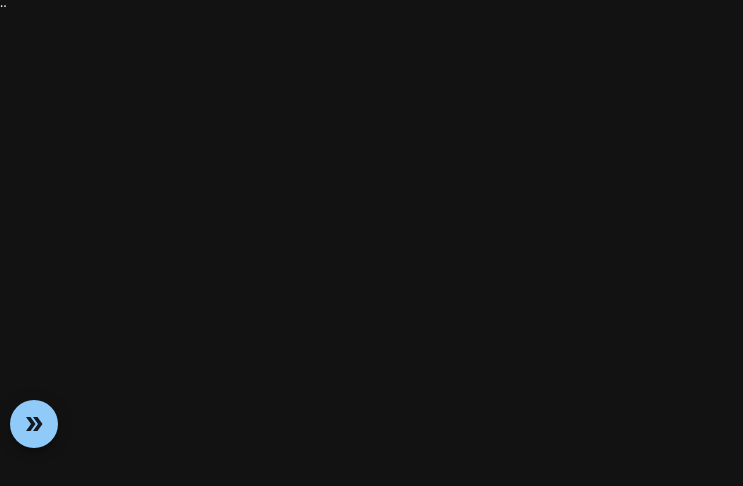
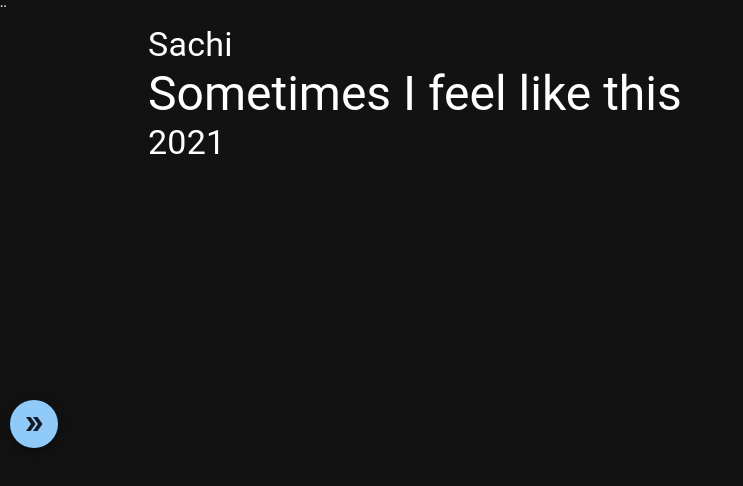
Before and after one commit to DavidKrtolica/art_repo, a React (Create React App) app: page /artwork in a window 1280 px wide. Before the commit this address had no page. Shown: the top 486 px of the page, without its empty margins (0-743 px from the left). Built offline with nearby package versions, Linux system fonts and the light colour scheme.

Commit message:
WIP artwork page

```diff
--- a/src/App.tsx
+++ b/src/App.tsx
@@ -7,6 +7,7 @@ import Homepage from './components/Homepage'
 import ArtworkGallery from './components/ArtworkGallery/ArtworkGallery'
 import ArtistHall from './components/ArtistHall/ArtistHall'
 import Auth from './components/Auth/Auth'
+import Artwork from './components/Artwork/Artwork'
 
 const darkTheme = createTheme({
   palette: {
@@ -23,9 +24,10 @@ const App = () => {
         <BrowserRouter>
           <Routes>
             <Route path="/" element={<Homepage />} />
-            <Route path="gallery" element={<ArtworkGallery />} />
-            <Route path="hall" element={<ArtistHall />} />
-            <Route path="auth" element={<Auth />} />
+            <Route path="/gallery" element={<ArtworkGallery />} />
+            <Route path="/hall" element={<ArtistHall />} />
+            <Route path="/auth" element={<Auth />} />
+            <Route path="/artwork" element={<Artwork />} />
           </Routes>
         </BrowserRouter>
       </ThemeProvider>
--- /dev/null
+++ b/src/components/Artwork/Artwork.jsx
@@ -0,0 +1,69 @@
+import { Typography, Box } from '@mui/material'
+
+const mockArtwork = {
+  id: '10',
+  title: 'Sometimes I feel like this',
+  creationDate: '2021',
+  medium: 'print',
+  description: '',
+  dateSubmitted: '2022-09-27',
+  itemWidth: 40.0,
+  itemHeight: 40.0,
+  itemDepth: 2.0,
+  itemDiameter: 0.0,
+  note: 'Have YOU ever felt like this?',
+  tags: ['fractal', 'print', 'maths'],
+  images: ['https://i.ibb.co/SPcpbmC/sometimes-i-feel-like-going-here.jpg'],
+  creator: [
+    {
+      id: '6',
+      partyType: 'Person',
+      fullName: 'George Ursachi',
+      citedName: 'Sachi',
+      role: null,
+      nationality: 'Romanian',
+      birthDate: '2000-03-17',
+      deathDate: null,
+      birthPlace: 'Bacau, Romania',
+      deathPlace: null,
+    },
+  ],
+}
+
+const Artwork = () => {
+  const sxCommon = { width: '80vw', px: '20px' }
+  const artwork = mockArtwork
+
+  return (
+    <Box
+      display="flex"
+      alignItems="center"
+      justifyContent="center"
+      flexDirection="column"
+    >
+      <Typography
+        variant="h4"
+        //color={color}
+        sx={sxCommon}
+      >
+        {artwork.creator[0].citedName}
+      </Typography>
+      <Typography
+        variant="h3"
+        //color={color}
+        sx={sxCommon}
+      >
+        {artwork.title}
+      </Typography>
+      <Typography
+        variant="h4"
+        //color={color}
+        sx={sxCommon}
+      >
+        {artwork.creationDate}
+      </Typography>
+    </Box>
+  )
+}
+
+export default Artwork
--- a/src/components/ArtworkGallery/GalleryItem.tsx
+++ b/src/components/ArtworkGallery/GalleryItem.tsx
@@ -1,5 +1,5 @@
 import { useState } from 'react'
-import { ImageListItem, ImageListItemBar } from '@mui/material'
+import { ImageListItem, ImageListItemBar, Link } from '@mui/material'
 
 import { Artwork } from '../../utils/types'
 import { red } from '../../utils/colors'
@@ -12,6 +12,7 @@ const GalleryItem = ({ artwork }: GalleryItemProps) => {
   const [isHovering, setIsHovering] = useState(false)
 
   return (
+    <Link href="/artwork">
       <ImageListItem
         onMouseOver={() => setIsHovering(true)}
         onMouseOut={() => setIsHovering(false)}
@@ -32,6 +33,7 @@ const GalleryItem = ({ artwork }: GalleryItemProps) => {
           />
         )}
       </ImageListItem>
+    </Link>
   )
 }
 
```
Lines whose indentation alone changed are shown as unchanged.
